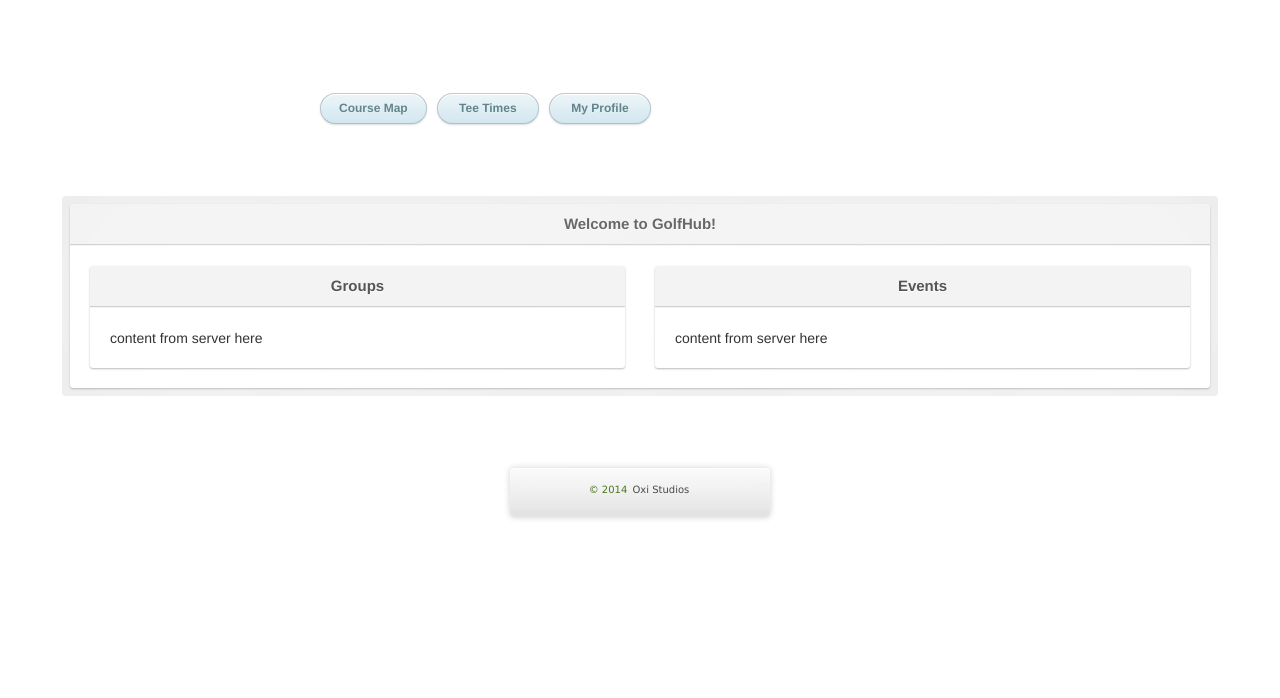
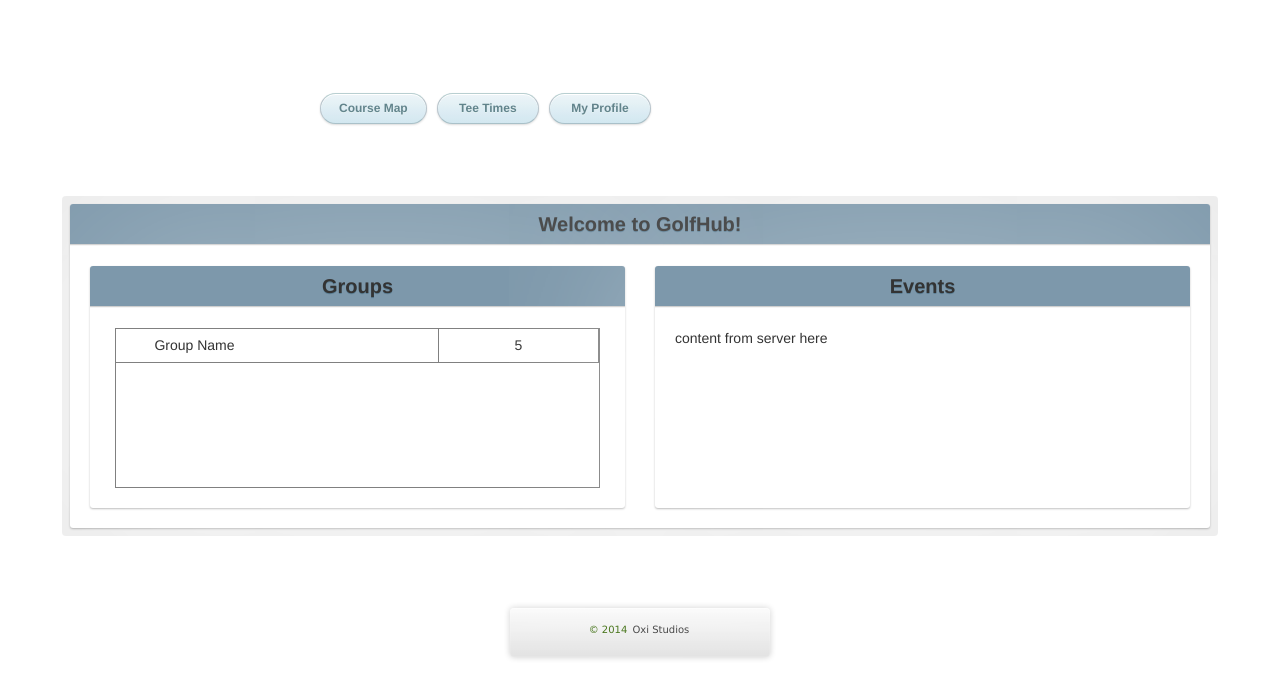
Before and after one commit to Doyniish/GolfHub, a Django app: page /home/ in a window 1280 px wide. Shown: the top 698 px of the page. Run offline with Django 3.2, Linux system fonts and the light colour scheme; some libraries are stand-ins or nearby versions.

Commit message:
worked on users' group display area

```diff
--- a/MainWebsite/static/MainWebsite/css/MainScreenStyle.css
+++ b/MainWebsite/static/MainWebsite/css/MainScreenStyle.css
@@ -145,12 +145,12 @@ body {
 .mainpage h1 {
   margin: -20px -20px 21px;
   line-height: 40px;
-  font-size: 15px;
+  font-size: 20px;
   font-weight: bold;
-  color: #555;
+  /* color: rgba(81,117,141, 0.8); */
   text-align: center;
-  text-shadow: 0 1px white;
-  background: #f3f3f3;
+  text-shadow: 0 1px #5e8197;
+  background: #7d98ab;
   border-bottom: 1px solid #cfcfcf;
   border-radius: 3px 3px 0 0;
   background-image: -webkit-linear-gradient(top, whiteffd, #eef2f5);
@@ -282,3 +282,43 @@ input[type=submit]:active {
 .lt-ie9 input[type=text], .lt-ie9 input[type=password] {
   line-height: 34px;
 }
+
+/**************************/
+/* Group List Display CSS */
+/**************************/
+
+.group-list-item {
+    height: inherit;
+    border: 1px solid grey;
+    margin-left: 5px;
+    margin-right: 5px;
+}
+
+.list-view {
+    height: 20vh;
+    overflow: auto;
+}
+
+.group-name-holder {
+    padding-left: 3vw;
+    padding-top: .5vw;
+    padding-bottom: .5vw;
+
+    border-bottom: 1px solid grey;
+
+}
+
+.no-pad {
+    padding: 0px !important;
+}
+
+.user-amount-holder {
+    padding-top: .5vw;
+    padding-bottom: .5vw;
+
+    text-align: center;
+
+    border-right: 1px solid grey;
+    border-bottom: 1px solid grey;
+    border-left: 1px solid grey;
+}
--- a/MainWebsite/templates/MainWebsite/MainPage.html
+++ b/MainWebsite/templates/MainWebsite/MainPage.html
@@ -30,15 +30,34 @@
 				<div class="col-xs-6">
 					<div class="mainpage">
 						<h1>Groups</h1>
-						<div class="content">
-							<p>content from server here</p>
+						{% if has_groups %} <!-- Has groups -->
+						<div class="list-view">
+							<!-- for loop -->
+							<div class="group-list-item">
+								<div class="col-xs-8 no-pad"> <!-- Display name in this column -->
+									<div class="group-name-holder">
+										Group Name
+									</div>
+								</div>
+								<div class="col-xs-4 no-pad"> <!-- Display amount of users in group -->
+									<div class="user-amount-holder">
+										5
+									</div>
+								</div>
+							</div>
+							<!-- / for loop -->
 						</div>
+						{% else %} <!-- Doesn't have groups -->
+							<div class="no-group-display">
+								You have no groups, create one!
+							</div>
+						{% endif %} <!-- /Doesn't have groups -->
 					</div>
 				</div>
 				<div class="col-xs-6">
 					<div class="mainpage">
 						<h1>Events</h1>
-						<div class="content">
+						<div class="list-view">
 							<p>content from server here</p>
 						</div>
 					</div>
--- a/MainWebsite/views.py
+++ b/MainWebsite/views.py
@@ -3,4 +3,6 @@ from django.shortcuts import render
 # Create your views here.
 
 def home_page(request):
-    return render(request, "MainWebsite/MainPage.html")
+    # TODO: remove this when not testing
+    context = {'has_groups': True}
+    return render(request, "MainWebsite/MainPage.html", context)
```
Also changed, not shown: Users/utils.py (+23 -18 lines), Users/views.py (+9 -1 lines), images/colors.jpg (added), 3 other files.
